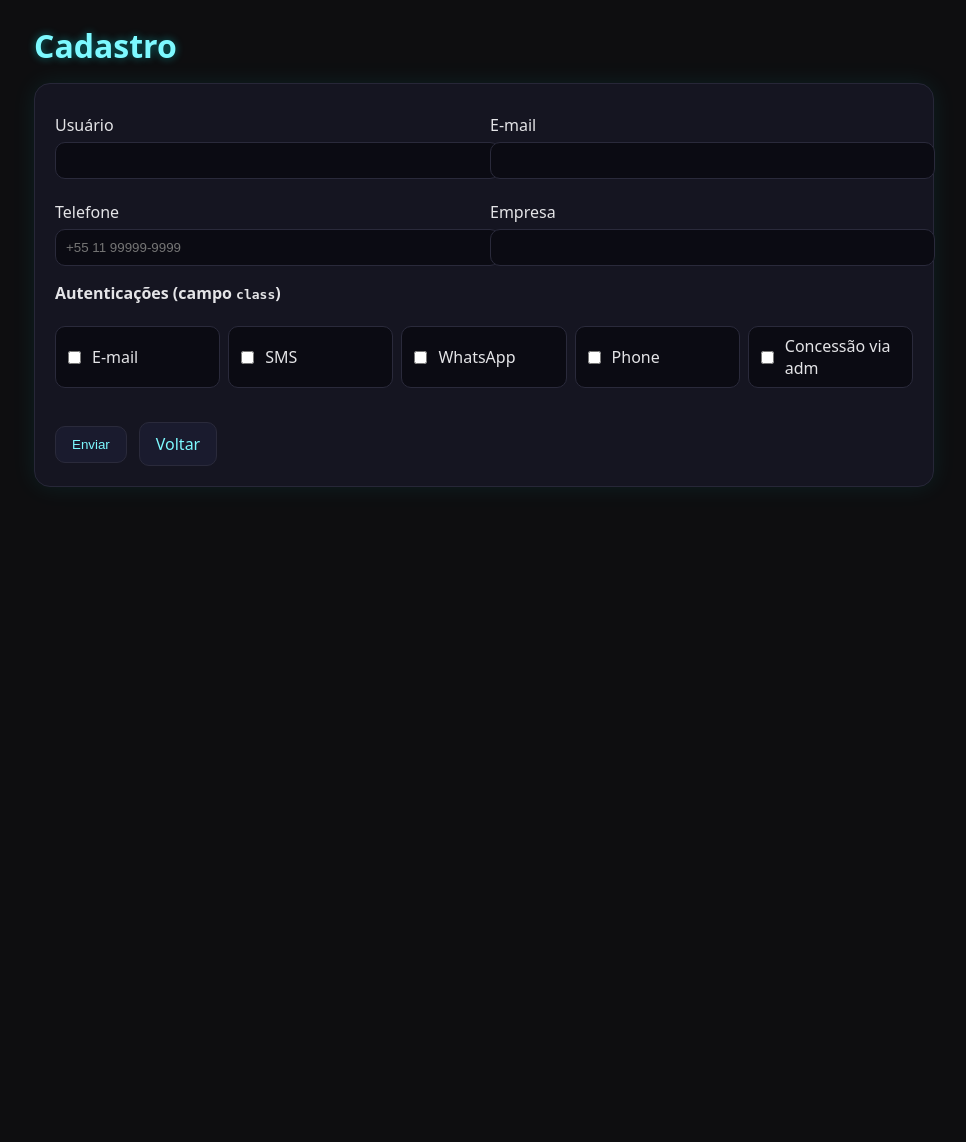
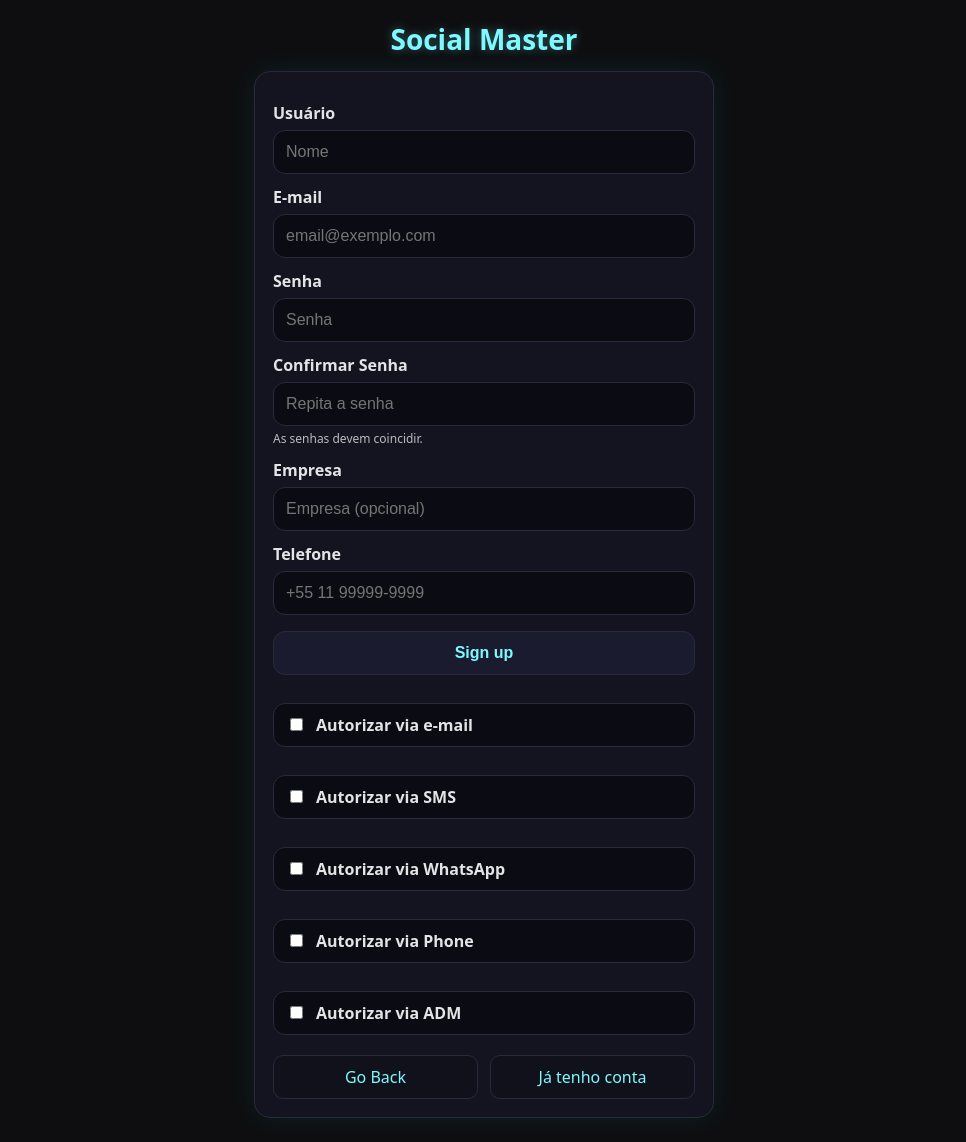
Before and after one commit to MarcoTancredi/doneapp, a FastAPI app: page /cadastro in a window 1280 px wide. Shown: the whole page, without its empty margins (156-1122 px from the left). Before the commit the page ends 487 px from the top, so only its background shows below. Run offline with FastAPI, Linux system fonts and the light colour scheme.

Commit message:
Add cadastro.html e ativa rota /cadastro

```diff
--- a/app/templates/cadastro.html
+++ b/app/templates/cadastro.html
@@ -3,61 +3,125 @@
 <head>
   <meta charset="utf-8">
   <title>Done — Cadastro</title>
-  <meta name="viewport" content="width=device-width, initial-scale=1.0">
+  <meta name="viewport" content="width=device-width, initial-scale=1">
   <style>
-    body { background:#0e0e10; color:#e4e4e7; font-family:system-ui, sans-serif; margin:0; padding:24px; }
-    .container { max-width: 900px; margin: 0 auto; }
-    .card { background:#151521; border:1px solid #272738; border-radius:16px; padding:20px; box-shadow:0 0 24px rgba(0,255,255,0.08); }
-    h1 { color:#7df9ff; text-shadow:0 0 8px rgba(0,255,255,0.4); margin: 0 0 16px; }
-    label { display:block; margin:10px 0 6px; }
-    input[type="text"], input[type="email"] {
-      width:100%; background:#0b0b13; color:#e4e4e7; border:1px solid #2a2a3b; border-radius:10px; padding:10px;
+    :root{
+      --bg:#0e0e10;
+      --panel:#141421;
+      --panel-2:#0b0b13;
+      --stroke:#29293c;
+      --accent:#7df9ff;
+      --text:#e4e4e7;
     }
-    .grid { display:grid; grid-template-columns: 1fr 1fr; gap:12px; }
-    .checks { display:grid; grid-template-columns: repeat(5, minmax(0, 1fr)); gap:8px; margin-top:12px; }
-    .check-item { background:#0b0b13; border:1px solid #2a2a3b; padding:8px; border-radius:10px; display:flex; align-items:center; gap:8px; }
-    .btn { margin-top:16px; background:#1a1b2e; color:#7df9ff; border:1px solid #2a2a3b; padding:10px 16px; border-radius:10px; cursor:pointer; }
-    .btn:hover { box-shadow:0 0 16px rgba(125,249,255,0.3); }
-    a { color:#7df9ff; text-decoration:none; }
-    .row { display:flex; gap:12px; margin-top:12px; align-items:center; }
+    *{box-sizing:border-box}
+    body{
+      background:var(--bg);
+      color:var(--text);
+      font-family:system-ui, -apple-system, "Segoe UI", Roboto, Arial, sans-serif;
+      margin:0; padding:24px;
+      display:flex; min-height:100dvh; align-items:flex-start; justify-content:center;
+    }
+    /* MOBILE FIRST: largura tipo iPhone */
+    .wrap{
+      width:100%;
+      max-width:420px;       /* <— estreito e comprido */
+      margin:0 auto;
+    }
+    .card{
+      background:var(--panel);
+      border:1px solid var(--stroke);
+      border-radius:16px;
+      padding:18px;
+      box-shadow:0 0 28px rgba(0,255,255,.08);
+    }
+    h1{
+      margin:0 0 16px;
+      font-size:28px; line-height:1.1; text-align:center;
+      color:var(--accent);
+      text-shadow:0 0 10px rgba(125,249,255,.35);
+    }
+    label{display:block; margin:12px 0 6px; font-weight:600}
+    input[type="text"],
+    input[type="email"],
+    input[type="password"]{
+      width:100%;
+      background:var(--panel-2);
+      color:var(--text);
+      border:1px solid var(--stroke);
+      border-radius:12px;
+      padding:12px 12px;
+      font-size:16px;
+    }
+    .hint{font-size:12px; opacity:.8; margin-top:4px}
+    .btn{
+      width:100%;
+      background:#1a1b2e;
+      color:var(--accent);
+      border:1px solid var(--stroke);
+      padding:12px 16px;
+      border-radius:12px;
+      font-weight:700; font-size:16px;
+      cursor:pointer; margin-top:16px;
+    }
+    .btn:hover{ box-shadow:0 0 18px rgba(125,249,255,.28); }
+    .checks{
+      display:grid; gap:10px; margin-top:16px;
+      grid-template-columns: 1fr;   /* sempre 1 coluna no mobile */
+    }
+    .check{
+      display:flex; align-items:center; gap:10px;
+      background:var(--panel-2);
+      border:1px solid var(--stroke);
+      border-radius:12px; padding:10px 12px;
+    }
+    .row{ display:flex; gap:12px; margin-top:14px; }
+    .link{ flex:1; text-align:center; text-decoration:none; color:var(--accent);
+      border:1px solid var(--stroke); border-radius:10px; padding:10px 12px; background:#11111b;
+    }
+    /* Ajuste leve para telas maiores (iPad/desktop) sem perder a “coluna” */
+    @media (min-width: 920px){
+      body{ align-items:center }
+      .wrap{ max-width:460px }
+    }
   </style>
 </head>
 <body>
-  <div class="container">
-    <h1>Cadastro</h1>
+  <div class="wrap">
+    <h1>Social Master</h1>
     <div class="card">
-      <form method="post" action="/cadastro">
-        <div class="grid">
-          <div>
-            <label>Usuário</label>
-            <input type="text" name="user" required>
-          </div>
-          <div>
-            <label>E-mail</label>
-            <input type="email" name="email" required>
-          </div>
-          <div>
-            <label>Telefone</label>
-            <input type="text" name="phone" placeholder="+55 11 99999-9999">
-          </div>
-          <div>
-            <label>Empresa</label>
-            <input type="text" name="company">
-          </div>
-        </div>
+      <form method="post" action="/cadastro" autocomplete="on">
+        <label>Usuário</label>
+        <input type="text" name="user" placeholder="Nome" required>
 
-        <div style="margin-top:16px; font-weight:600;">Autenticações (campo <code>class</code>)</div>
+        <label>E-mail</label>
+        <input type="email" name="email" placeholder="email@exemplo.com" required>
+
+        <label>Senha</label>
+        <input type="password" name="password" placeholder="Senha" required>
+
+        <label>Confirmar Senha</label>
+        <input type="password" name="password2" placeholder="Repita a senha" required>
+        <div class="hint">As senhas devem coincidir.</div>
+
+        <label>Empresa</label>
+        <input type="text" name="company" placeholder="Empresa (opcional)">
+
+        <label>Telefone</label>
+        <input type="text" name="phone" placeholder="+55 11 99999-9999">
+
+        <button class="btn" type="submit">Sign up</button>
+
         <div class="checks">
-          <label class="check-item"><input type="checkbox" name="auth_email" value="1"> E-mail</label>
-          <label class="check-item"><input type="checkbox" name="auth_sms" value="1"> SMS</label>
-          <label class="check-item"><input type="checkbox" name="auth_whatsapp" value="1"> WhatsApp</label>
-          <label class="check-item"><input type="checkbox" name="auth_phone" value="1"> Phone</label>
-          <label class="check-item"><input type="checkbox" name="auth_admin" value="1"> Concessão via adm</label>
+          <label class="check"><input type="checkbox" name="auth_email" value="1"> Autorizar via e‑mail</label>
+          <label class="check"><input type="checkbox" name="auth_sms" value="1"> Autorizar via SMS</label>
+          <label class="check"><input type="checkbox" name="auth_whatsapp" value="1"> Autorizar via WhatsApp</label>
+          <label class="check"><input type="checkbox" name="auth_phone" value="1"> Autorizar via Phone</label>
+          <label class="check"><input type="checkbox" name="auth_admin" value="1"> Autorizar via ADM</label>
         </div>
 
         <div class="row">
-          <button class="btn" type="submit">Enviar</button>
-          <a href="/" class="btn">Voltar</a>
+          <a class="link" href="/">Go Back</a>
+          <a class="link" href="/login">Já tenho conta</a>
         </div>
       </form>
     </div>
```
Also changed, not shown: inbox/patch_input.txt (+19 -16 lines), 1 other file.
